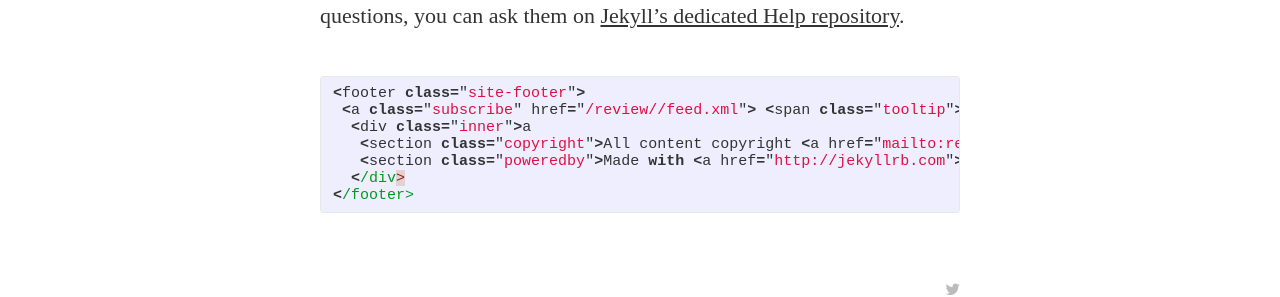
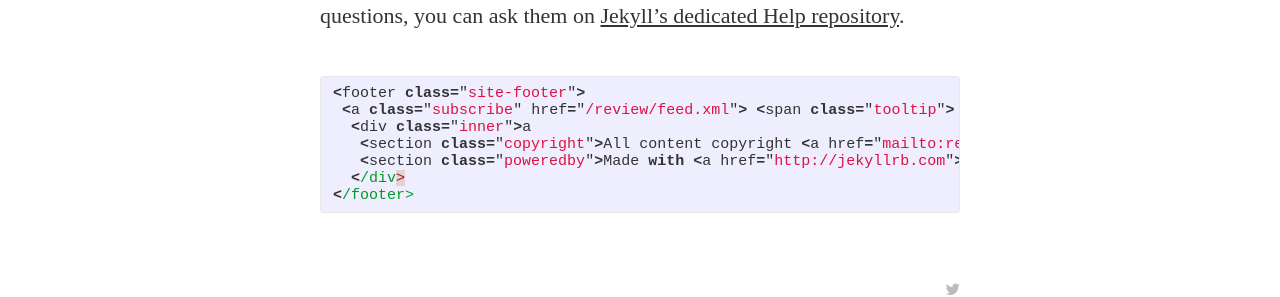
Before and after one commit to recommenders/review, a Jekyll site: the page built from _posts/2014-10-22-recsys-review-bootstrap.markdown, in a window 1280 px wide. Shown: the part 899-1196 px from the top of the page. Built offline with Jekyll 4.4.1, drawn with Linux system fonts in a browser that asks for light colours; nearby versions of some CDN libraries; some web fonts are replaced; Markdown is read by kramdown in place of the engine named in the settings.

```diff
--- a/_config.yml
+++ b/_config.yml
@@ -22,7 +22,7 @@ paginate:	5
 maincat: index
 
 url: "http://recommenders.net" # the base hostname & protocol for your site
-baseurl: "/review/"
+baseurl: "/review"
 
 # social icons and sharing options
 social:
```
